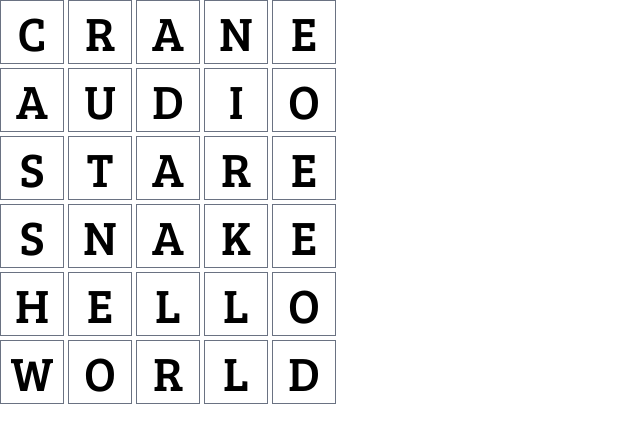
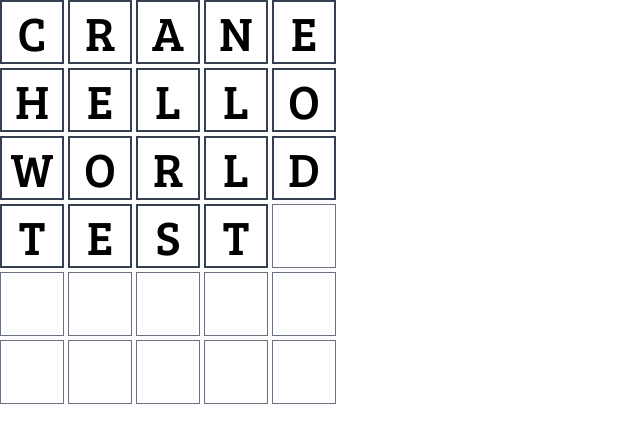
Before and after one commit to gabrieljamesbenedict/worduel-web, a Next.js app: page /game in a window 1280 px wide. Shown: the top 442 px of the page, without its empty margins (0-640 px from the left). Built offline with nearby package versions, Linux system fonts and the light colour scheme.

Commit message:
feat: add word state to GameCellGrid

```diff
--- a/src/app/components/GameComponents/GameCell.tsx
+++ b/src/app/components/GameComponents/GameCell.tsx
@@ -1,12 +1,18 @@
+"use client"
+
 import { breeSerif } from "@/app/fonts"
+import { useState } from "react"
 
 type GameCellProps = {
   letter: string
 }
 
 const GameCell = ({ letter }:GameCellProps) => {
+
+  const borderColor = (letter === undefined || letter.length === 0) ? "border-gray-500" : "border-2 border-gray-700"
+
   return (
-    <div className="w-16 h-16 border border-gray-500 flex-none text-4xl flex justify-center items-center">
+    <div className={`w-16 h-16 border ${borderColor} flex-none text-4xl flex justify-center items-center`} title={"Letter: " + letter}>
       <h1 className={`${breeSerif.className} text-5xl`}>{letter}</h1>
     </div>
   )
--- a/src/app/components/GameComponents/GameCellGrid.tsx
+++ b/src/app/components/GameComponents/GameCellGrid.tsx
@@ -1,14 +1,22 @@
+"use client"
+
+import { useState } from "react"
 import GameCellRow from "./GameCellRow"
 
-const GameCellGrid = () => {
+type GameCellGridProps = {
+  words: string[]
+}
+
+const GameCellGrid = ({ words }:GameCellGridProps) => {
+
   return (
-    <div className="flex flex-col gap-1">
-        <GameCellRow word={"CRANE"}/>
-        <GameCellRow word={"AUDIO"}/>
-        <GameCellRow word={"STARE"}/>
-        <GameCellRow word={"SNAKE"}/>
-        <GameCellRow word={"HELLO"}/>
-        <GameCellRow word={"WORLD"}/>
+    <div className="flex flex-col gap-1 w-fit">
+        <GameCellRow word={words[0]}/>
+        <GameCellRow word={words[1]}/>
+        <GameCellRow word={words[2]}/>
+        <GameCellRow word={words[3]}/>
+        <GameCellRow word={words[4]}/>
+        <GameCellRow word={words[5]}/>
     </div>
   )
 }
--- a/src/app/components/GameComponents/GameCellRow.tsx
+++ b/src/app/components/GameComponents/GameCellRow.tsx
@@ -1,3 +1,6 @@
+"use client"
+
+import { useState } from "react"
 import GameCell from "./GameCell"
 
 type GameCellRowProps = {
@@ -5,6 +8,7 @@ type GameCellRowProps = {
 }
 
 const GameCellRow = ({ word }:GameCellRowProps) => {
+
   return (
     <div className="flex gap-1">
         <GameCell letter={word[0]}/>
--- a/src/app/game/page.tsx
+++ b/src/app/game/page.tsx
@@ -1,9 +1,46 @@
+"use client"
+
+import { useEffect, useState } from "react"
 import GameCellGrid from "../components/GameComponents/GameCellGrid"
+import test from "node:test";
 
 const GamePage = () => {
+
+  const [testWord, setTestWord] = useState("");
+
+  const [words, setWords] = useState([
+    "CRANE",
+    "HELLO",
+    "WORLD",
+    "TEST",
+    "",
+    ""
+  ])
+
+  useEffect(() => {
+    const handleKeyDown = (e: KeyboardEvent) => {
+      if (e.key === "Backspace") {
+        setTestWord(prev => prev.slice(0, -1))
+      } else if (e.key.length === 1 && testWord.length <= 4) {
+        setTestWord(prev => prev + e.key.toUpperCase())
+      }
+    }
+
+    setWords(prev => {
+      const updated = [...prev]
+      updated[5] = testWord
+      return updated
+    });
+
+    //console.log("Word: " + testWord);
+
+    window.addEventListener("keydown", handleKeyDown)
+    return () => window.removeEventListener("keydown", handleKeyDown)
+  }, [testWord])
+
   return (
     <div>
-      <GameCellGrid />
+      <GameCellGrid words={words} />
     </div>
   )
 }
```
